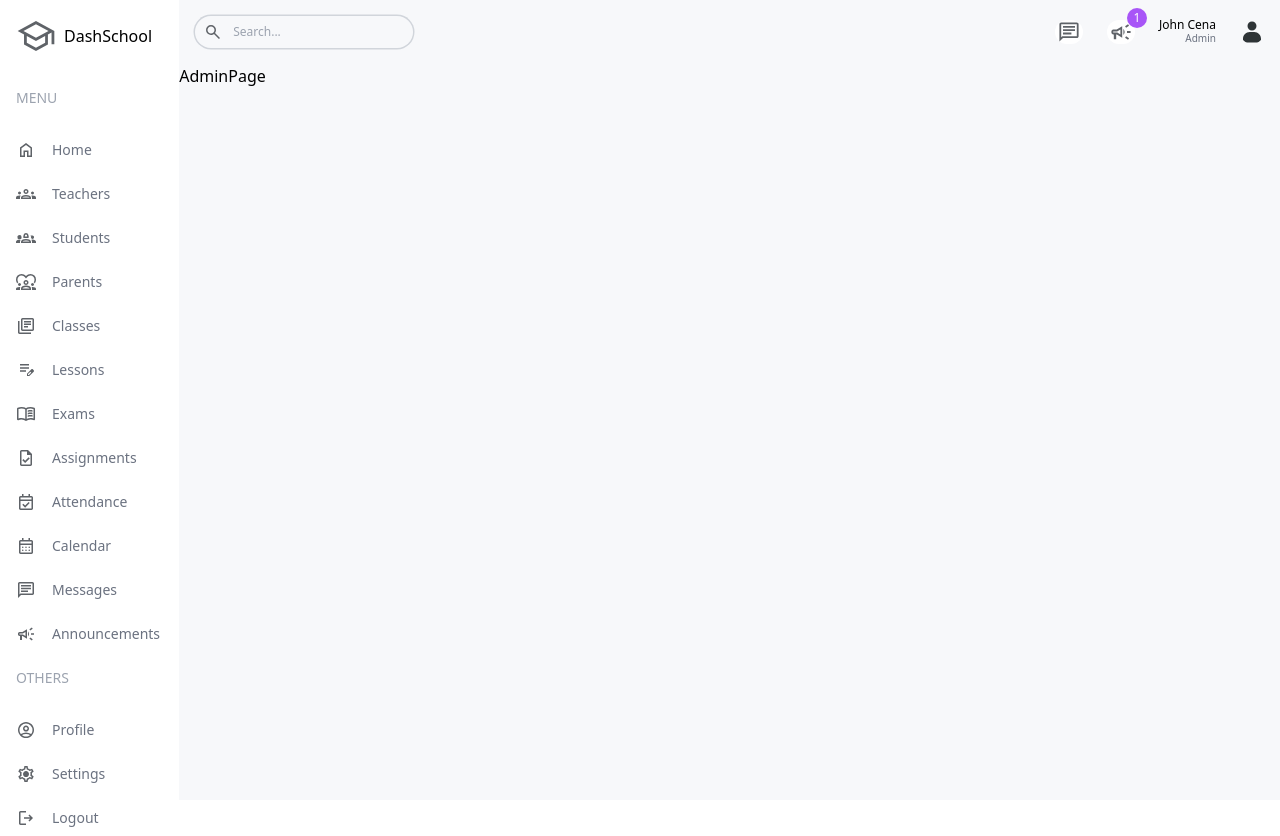
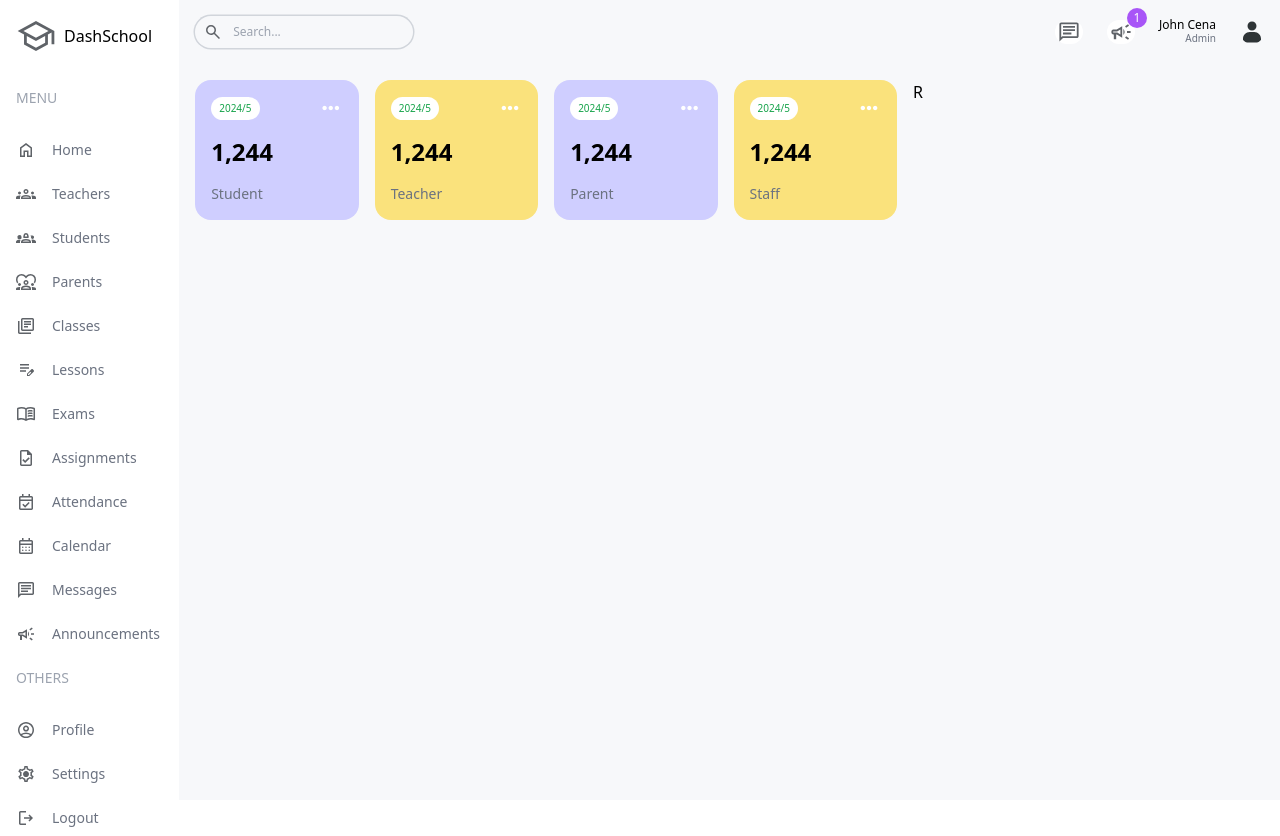
Before and after one commit to lanangksma/school_management_dashboard_nextjs14, a Next.js app: page /admin in a window 1280 px wide. Built offline with nearby package versions, Linux system fonts and the light colour scheme.

Commit message:
user card

```diff
--- a/src/app/(dashboard)/admin/page.tsx
+++ b/src/app/(dashboard)/admin/page.tsx
@@ -1,7 +1,20 @@
+import UserCard from "@/components/UserCard";
+
 const AdminPage = () => {
     return (
-        <div>
-            AdminPage
+        <div className="p-4 flex flex-col gap-4 md:flex-row">
+            {/*LEFT SIDE*/}
+            <div className="w-full lg:w-2/3">
+                {/*USER CARDS*/}
+                <div className="flex gap-4 justify-between flex-wrap">
+                    <UserCard type="student" />
+                    <UserCard type="teacher" />
+                    <UserCard type="parent" />
+                    <UserCard type="staff" />
+                </div>
+            </div>
+            {/*RIGHT SIDE*/}
+            <div className="w-full lg:w-1/3">R</div>
         </div>
     );
 };
--- a/src/app/globals.css
+++ b/src/app/globals.css
@@ -1,4 +1,3 @@
-@import url(https://fonts.googleapis.com/css2?family=Material+Symbols+Outlined:opsz,wght,FILL,GRAD@20..48,100..700,0..1,-50..200);
 @import url(https://fonts.googleapis.com/css2?family=Material+Symbols+Outlined:opsz,wght,FILL,GRAD@20..48,100..700,0..1,-50..200);
 
 @tailwind base;
@@ -6,8 +5,8 @@
 @tailwind utilities;
 
 .material-symbols-outlined {
-    font-variation-settings: 'FILL' 0,
-    'wght' 200,
+    font-variation-settings: 'FILL' 1,
+    'wght' 700,
     'GRAD' 0,
     'opsz' 20
 }
--- /dev/null
+++ b/src/components/UserCard.tsx
@@ -0,0 +1,17 @@
+import Image from "next/image";
+
+const UserCard = ({type}: { type: string }) => {
+    return (
+        <div className="rounded-2xl odd:bg-primPurple even:bg-primYellow p-4 flex-1 min-w-[130px]">
+            <div className="flex justify-between items-center">
+                <span className="text-[10px] bg-white px-2 py-1 rounded-full text-green-600">2024/5</span>
+                <span className="material-symbols-outlined text-white">more_horiz</span>
+                {/*<Image src="/icons/more.svg" alt="more" width={24} height={24}/>*/}
+            </div>
+            <h1 className="text-2xl font-semibold my-4">1,244</h1>
+            <h2 className="capitalize text-sm font-medium text-gray-500">{type}</h2>
+        </div>
+    );
+};
+
+export default UserCard;
--- a/tailwind.config.ts
+++ b/tailwind.config.ts
@@ -11,7 +11,17 @@ const config: Config = {
       colors: {
         background: "var(--background)",
         foreground: "var(--foreground)",
+        primSky: "#C3EBFA",
+        secnSky: "#EDF9FD",
+        primPurple: "#CFCEFF",
+        secnPurple: "#F1F0FF",
+        primYellow: "#FAE27C",
+        secnYellow: "#FEFCE8",
       },
+      backgroundImage: {
+        "gradient-radial": "radial-gradient(var(--tw-gradient-stops))",
+        "gradient-conic": "radial-gradient(from 180deg at 50% 50%, var(--tw-gradient-stops))",
+      }
     },
   },
   plugins: [],
```
